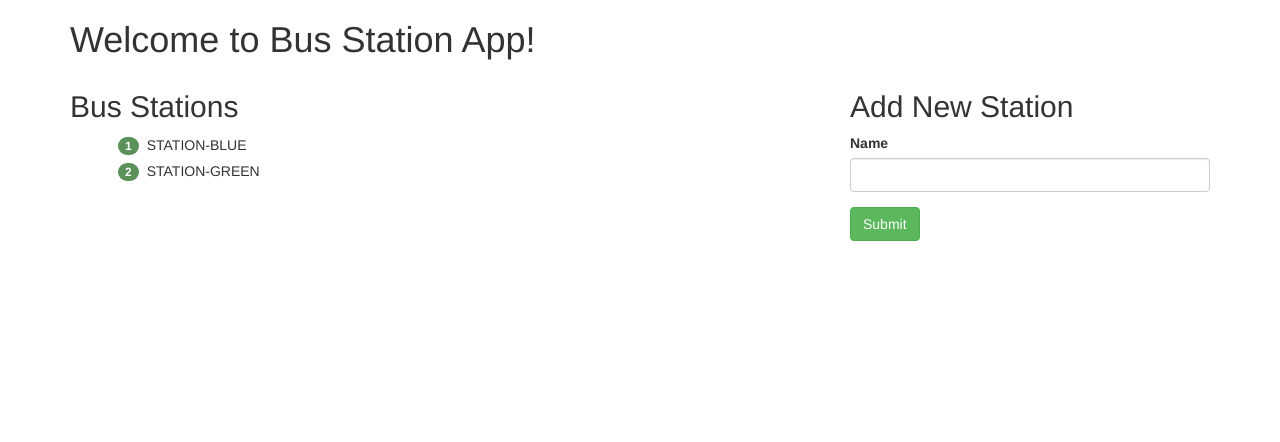
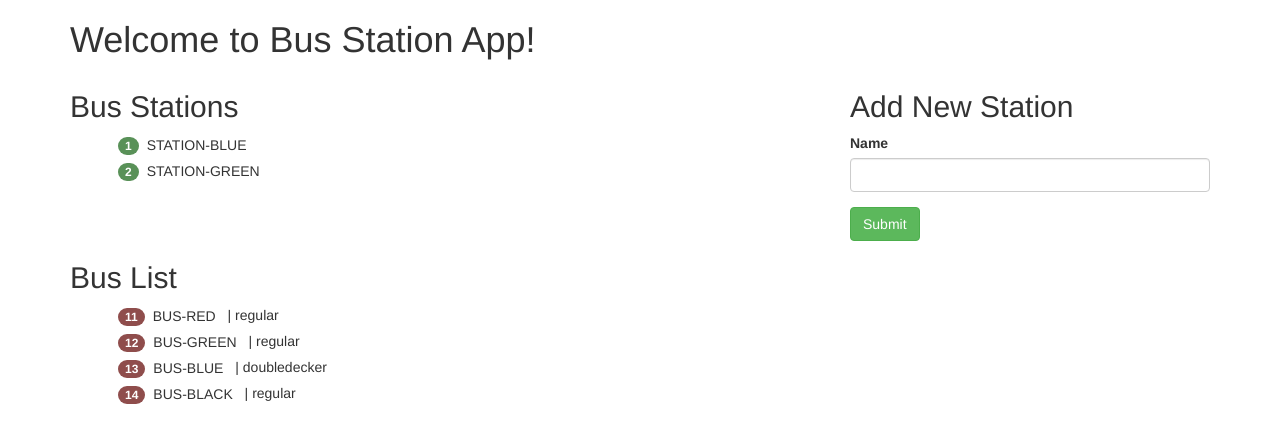
Before and after one commit to mel-michael/flixbus-station, an Angular app: page /buses in a window 1280 px wide. Shown: the top 442 px of the page. Built offline with nearby package versions, Linux system fonts and the light colour scheme.

Commit message:
Add bus component

```diff
--- a/src/app/app.component.html
+++ b/src/app/app.component.html
@@ -3,4 +3,5 @@
     Welcome to {{title}}!
   </h1>
   <app-stations></app-stations>
+  <app-buses></app-buses>
 </main>
--- a/src/app/app.module.ts
+++ b/src/app/app.module.ts
@@ -4,11 +4,13 @@ import { ReactiveFormsModule } from '@angular/forms';
 
 import { AppComponent } from './app.component';
 import { StationsComponent } from './stations/stations.component';
+import { BusesComponent } from './buses/buses.component';
 
 @NgModule({
   declarations: [
     AppComponent,
     StationsComponent,
+    BusesComponent,
   ],
   imports: [
     BrowserModule,
--- /dev/null
+++ b/src/app/buses/buses.component.css
@@ -0,0 +1,11 @@
+ul {
+  list-style-type: none;
+}
+
+ul>li>span {
+  margin: 4px 8px;
+}
+
+.badge {
+  background-color: #8f4d4c;
+}
--- /dev/null
+++ b/src/app/buses/buses.component.html
@@ -0,0 +1,25 @@
+<div class="row">
+  <div class="col-md-8">
+    <h2>Bus List</h2>
+    <ul>
+      <li *ngFor="let bus of buses">
+        <span class="badge">{{bus.busId}}</span>{{bus.name | uppercase}}
+        <span>  |  {{bus.type}}</span>
+      </li>
+    </ul>
+  </div>
+  <!-- <div class="col-md-4">
+    <h2>Add New Bus</h2>
+    <form>
+      <div class="form-group">
+        <label for="name">Name</label>
+        <input type="text" class="form-control" id="name" formControl="busName" required>
+      </div>
+      <div class="form-group">
+        <label for="name">TYpe</label>
+        <input type="text" class="form-control" id="name" formControl="busType" required>
+      </div>
+      <button type="submit" (click)="addBus()" class="btn btn-success">Submit</button>
+    </form>
+  </div> -->
+</div>
--- /dev/null
+++ b/src/app/buses/buses.component.ts
@@ -0,0 +1,30 @@
+import { Component, OnInit } from '@angular/core';
+import { BUSES } from '../mockbus-data';
+import { FormControl, FormGroup } from '@angular/forms';
+
+@Component({
+  selector: 'app-buses',
+  templateUrl: './buses.component.html',
+  styleUrls: ['./buses.component.css']
+})
+export class BusesComponent implements OnInit {
+  buses = BUSES;
+  busForm =  new FormGroup({
+    busName: new FormControl(''),
+    busType: new FormControl('')
+  });
+
+  constructor() {}
+
+  addBus(): void {
+    const randNum = Math.floor(Math.random() * 1000);
+    // const newStation = {
+    //   id: randNum,
+    //   name: this.stationName.value,
+    //   slots: []
+    // };
+    // this.buses.push(newStation);
+  }
+
+  ngOnInit() {}
+}
--- /dev/null
+++ b/src/app/mockbus-data.ts
@@ -0,0 +1,26 @@
+export const BUSES = [
+  {
+    "busId": 11,
+    "plateNumber": "BUS-ABC-XXX",
+    "name": "bus-red",
+    "type": "regular"
+  },
+  {
+    "busId": 12,
+    "plateNumber": "BUS-XXX-XYZ",
+    "name": "bus-green",
+    "type": "regular"
+  },
+  {
+    "busId": 13,
+    "plateNumber": "BUS-YYY-XXX",
+    "name": "bus-blue",
+    "type": "doubledecker"
+  },
+  {
+    "busId": 14,
+    "plateNumber": "BUS-XZZ-XXX",
+    "name": "bus-black",
+    "type": "regular"
+  }
+]
```
Also changed, not shown: src/app/buses.json (renamed from buses.json), 1 other file (tests, documents, lock files or other folders).
